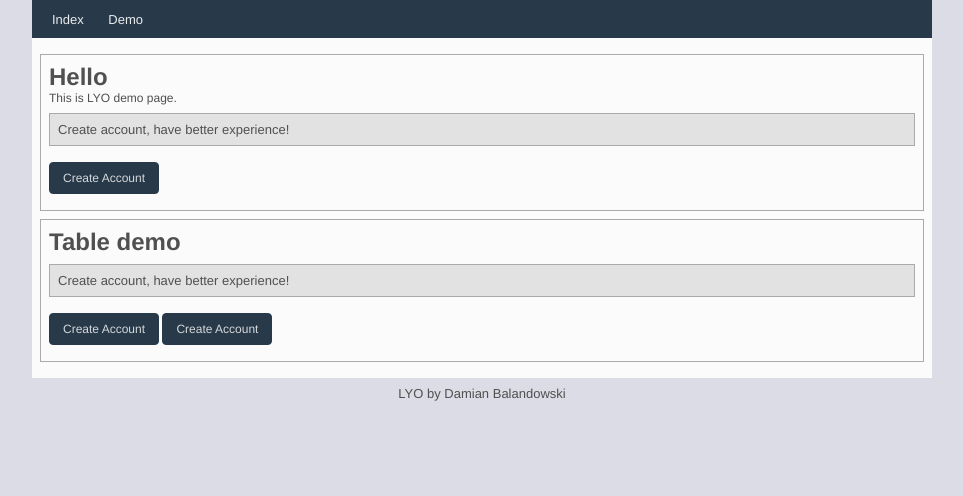
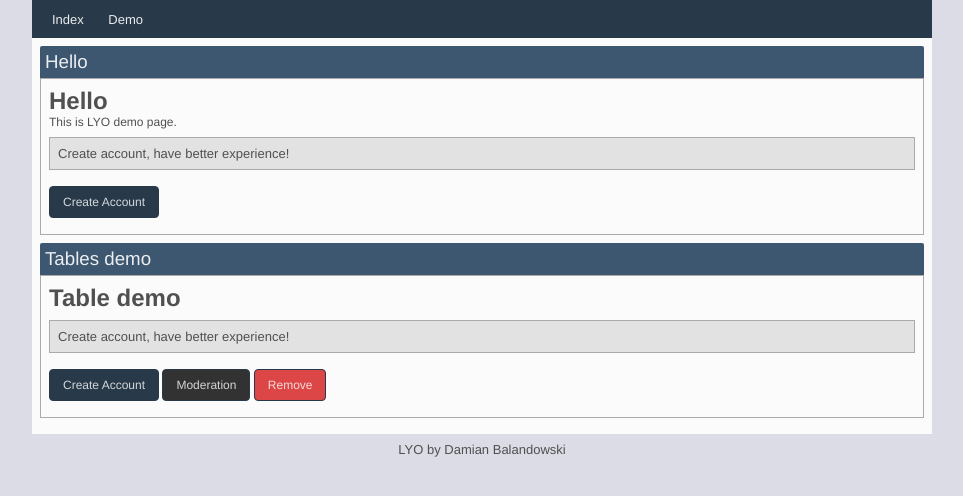
Before and after one commit to DamianPrg/lyo, a plain HTML site: page index.html in a window 1280 px wide. Shown: the whole page, without its empty margins (158-1121 px from the left). Drawn offline with Linux system fonts and the light colour scheme.

Commit message:
buttons, etc...

```diff
--- a/framework.scss
+++ b/framework.scss
@@ -10,7 +10,9 @@ $padding_: 8;
 $margin_: 8;
 
 $primary_color:#283a4a;
-$secondary_color: $primary_color*1.2;
+//$primary_color:rgb(200,50,50);
+$secondary_color: $primary_color*1.5;
+$bg_color: $primary_color*2.0;
 
 $default_text_size: 13;
 $small_text_size: 12;
@@ -34,6 +36,7 @@ $link_color: $primary_color;
 body {
 	font-family: 'Helvetica Neue', Helvetica, Arial, sans-serif;
 	color: $default_color;
+
 }
 
 a {
@@ -41,6 +44,18 @@ a {
 }
 
 /*** Utils ***/
+.borderTopHide {
+	border-top:0px;
+}
+
+.borderNone {
+	border:0px;
+}
+
+.borderHidden {
+	border:1px solid rgba(0,0,0,0.0);
+}
+
 .reset {
 	margin: 0px;
 	padding: 0px;
@@ -154,6 +169,17 @@ a {
 }
 
 /*** Common ***/
+/* hX titles */
+.sectionTitle {
+	background: $secondary_color;
+	padding:5px;
+	border-top-left-radius:2px;
+	border-top-right-radius:2px;
+	color: rgba(255,255,255,0.9);
+	@extend .textAA;
+	font-weight:200;
+}
+
 .hr {
 
     border: 0;
@@ -250,6 +276,29 @@ a {
 
 }
 
+.buttonDark {
+	background:rgb(50,50,50);
+}
+.buttonDark:hover {
+	background:rgb(50,50,50)*1.2;
+}
+
+.buttonDanger {
+	background:rgb(220,70,70);
+}
+.buttonDanger:hover {
+	background:rgb(220,70,70) * 1.2;
+}
+
+.buttonSuccess {
+	background:rgb(70,220,70);
+}
+
+.buttonWarning {
+	background:rgb(220,220,70);
+}
+
+
 /*** Nav ***/
 .nav {
 	background: $primary_color;
--- a/index.html
+++ b/index.html
@@ -22,7 +22,10 @@
 				<a href='#'>Demo</a>
 			</nav>
 			<div class='layoutMain pad'>
-				<div class='box pad spacerBoth'>
+				<h3 class='sectionTitle'>
+				Hello
+				</h3>
+				<div class='box pad spacerBottom  borderTopHide'>
 					<h2>Hello</h2>
 					<div class='mutedText smallText'>
 					This is LYO demo page.<br>
@@ -33,7 +36,10 @@
 					</div>
 				</div>
 
-				<div class='box pad spacerBoth'>
+				<h3 class='sectionTitle'>
+				Tables demo
+				</h3>
+				<div class='box pad spacerBottom'>
 					<h2>Table demo</h2>
 					<div class='mutedText smallText'>
 
@@ -41,7 +47,8 @@
 						<span class='text'>Create account, have better experience!</span>
 					</div>
 					<a href='#' class='button spacerBoth'>Create Account</a>
-					<a href='#' class='button spacerBoth'>Create Account</a>
+					<a href='#' class='button buttonDark spacerBoth'>Moderation</a>
+										<a href='#' class='button buttonDanger spacerBoth'>Remove</a>
 					</div>
 				</div>
 			</div>
```
Also changed, not shown: framework.css, 1 other file.
